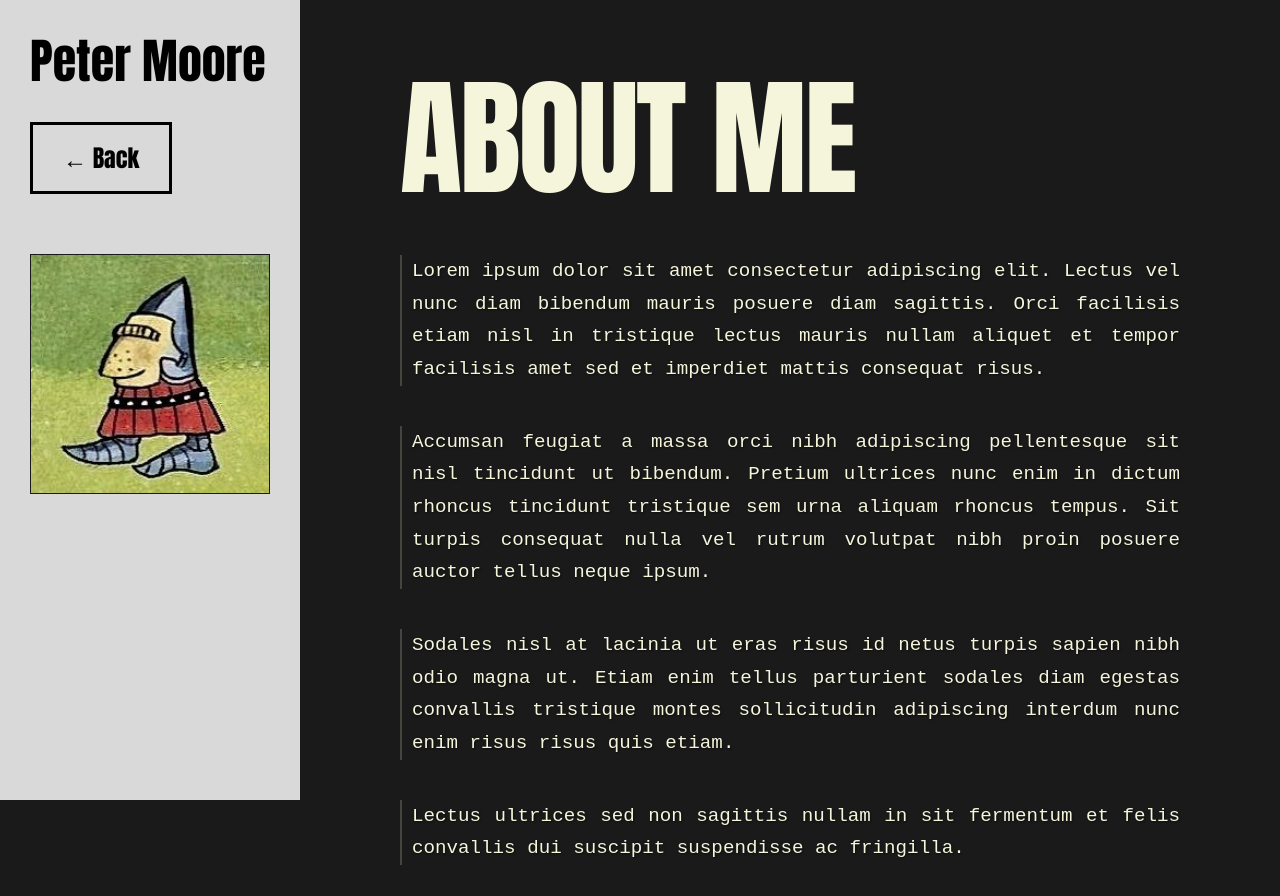
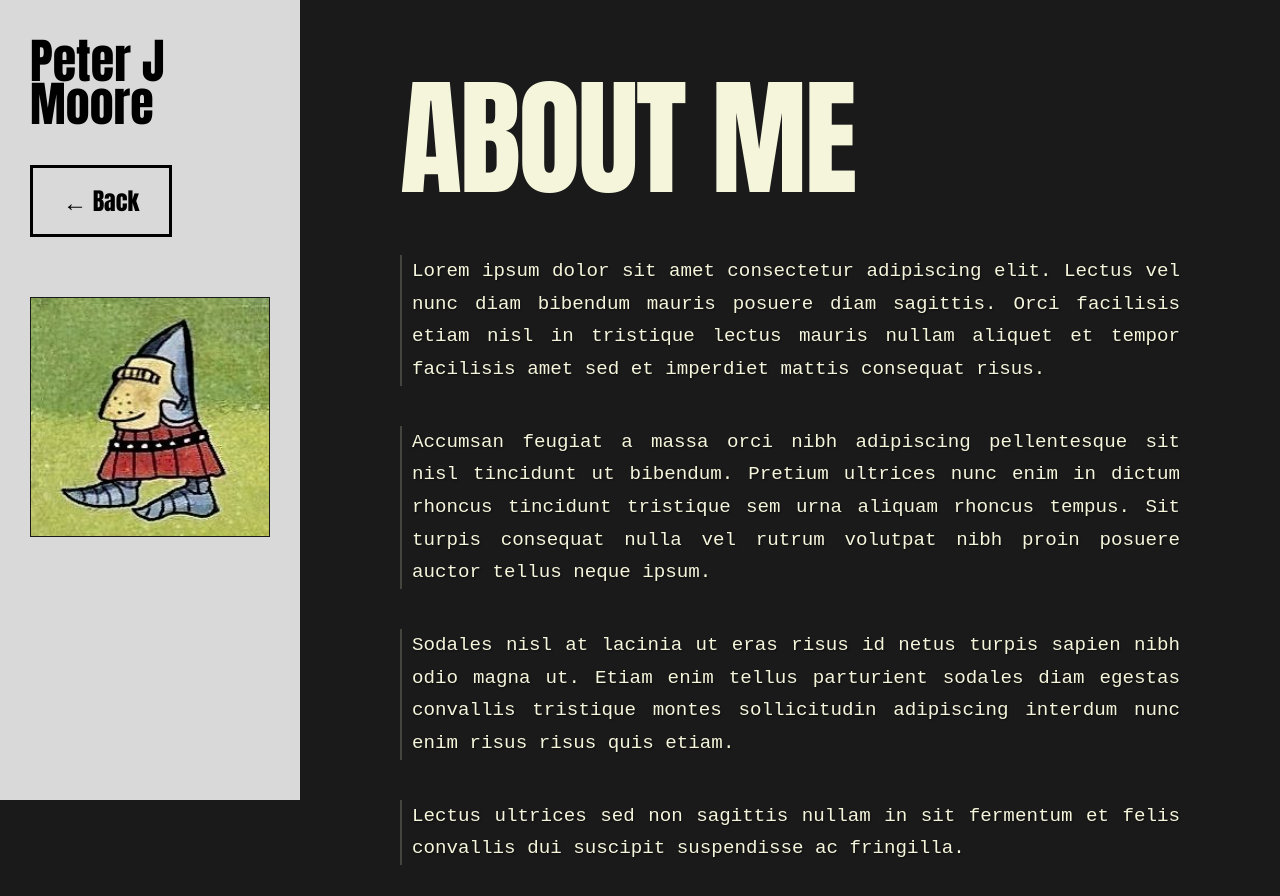
Before and after one commit to Nubelander/PE, a plain HTML site: page aboutt.html in a window 1280 px wide. Drawn offline with Linux system fonts and the light colour scheme.

Commit message:
Update aboutt.html

```diff
--- a/aboutt.html
+++ b/aboutt.html
@@ -9,7 +9,7 @@
 <body>
     <!-- Sidebar Navigation -->
     <aside class="sidebar">
-        <h1>Peter Moore</h1>
+        <h1>Peter J Moore</h1>
 
         <a> <button class="back-button" onclick="window.location.href='index.html'">← Back</button> </a>
 
```
